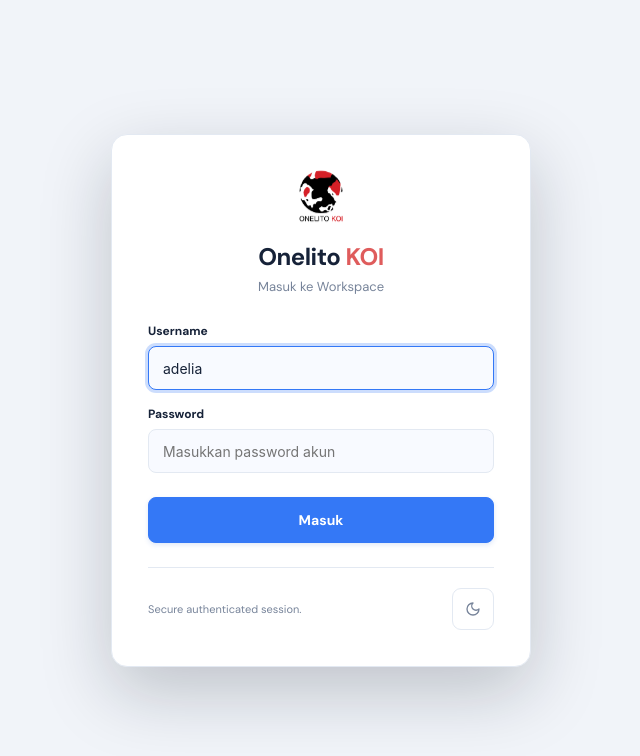
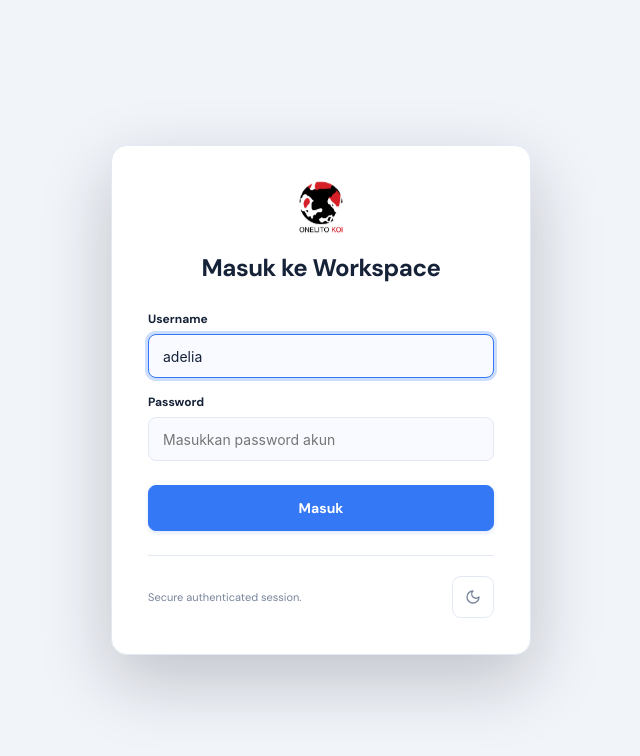
Before and after one commit to absyalsatria20/Project-Onelito, a React (Vite) app: page / in a window 1280 px wide. Shown: the top 756 px of the page, without its empty margins (319-959 px from the left). Built offline with nearby package versions, Linux system fonts and the light colour scheme.

Commit message:
refactor(ui): remove Onelito KOI title from login and make 'Masuk ke Workspace' primary header

```diff
--- a/src/App.tsx
+++ b/src/App.tsx
@@ -282,8 +282,7 @@ function LoginForm({onLogin, theme, themeToggle}:{onLogin:(username:string)=>voi
         <form className="login-card" onSubmit={handleSubmit}>
           <div className="login-header">
             <img src="/logo-onelito.png" alt="Logo" className="login-logo"/>
-            <h1>Onelito <span className="brand-koired">KOI</span></h1>
-            <p>Masuk ke Workspace</p>
+            <h1>Masuk ke Workspace</h1>
           </div>
           <div className="login-fields">
             <label className="login-field">
```
Also changed, not shown: 1 other file (tests, documents, lock files or other folders).
